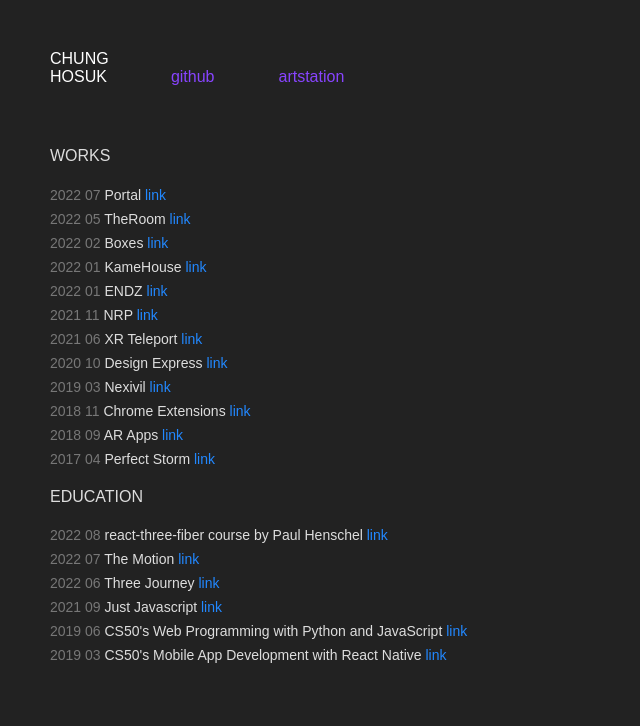
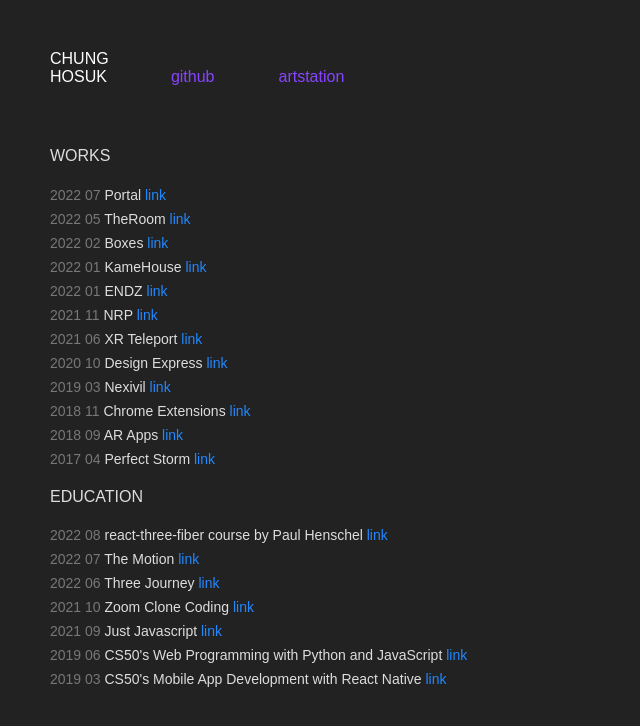
Before and after one commit to smarthug/life, a React (Create React App) app: page / in a window 1280 px wide. Shown: the top 726 px of the page, without its empty margins (0-640 px from the left). Built offline with nearby package versions, Linux system fonts and the light colour scheme.

Commit message:
added zoom clone coding

```diff
--- a/src/App.js
+++ b/src/App.js
@@ -29,6 +29,7 @@ function App() {
           <Work date={"2022 08 "} name={"react-three-fiber course by Paul Henschel"} link={"https://0xca0a.gumroad.com/l/B4N4N4S"} />
           <Work date={"2022 07 "} name={"The Motion"} link={"https://themotion.co.kr/curriculum/view?idx=74"} />
           <Work date={"2022 06 "} name={"Three Journey"} link={"https://threejs-journey.com/#"} />
+          <Work date={"2021 10 "} name={"Zoom Clone Coding"} link={"https://nomadcoders.co/noom"} />
           <Work date={"2021 09 "} name={"Just Javascript"} link={"https://justjavascript.com/"} />
           <Work date={"2019 06 "} name={"CS50's Web Programming with Python and JavaScript"} link={"https://justjavascript.com/"} />
           <Work date={"2019 03 "} name={"CS50's Mobile App Development with React Native"} link={"https://justjavascript.com/"} />
```
